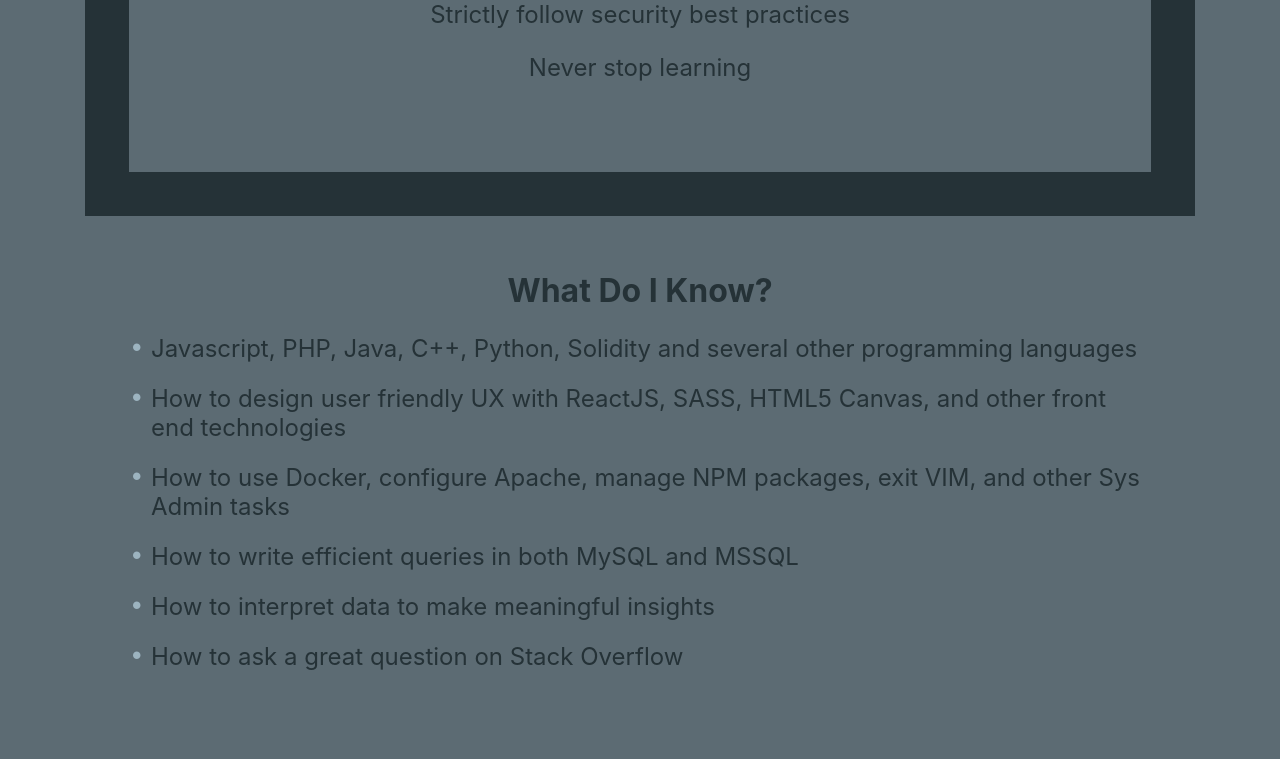
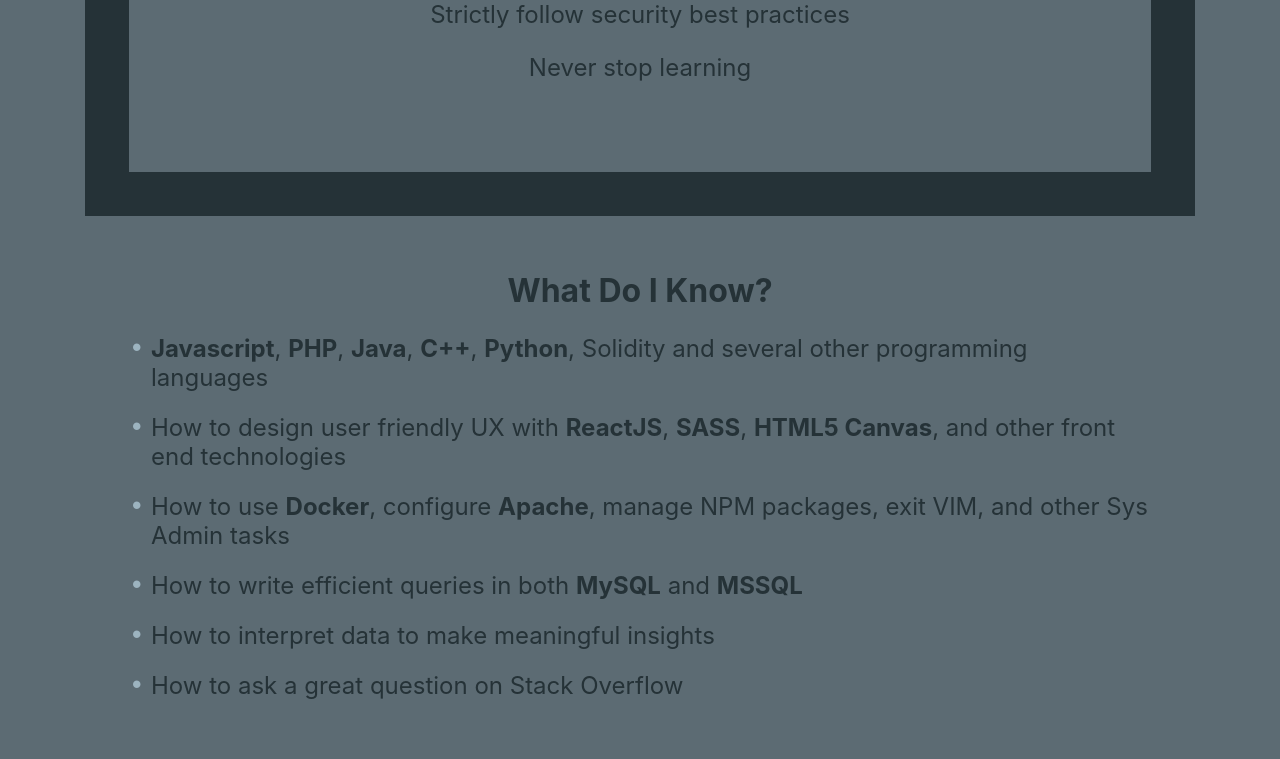
Before and after one commit to CeponisM/Resume-App, a React (Create React App) app: page / in a window 1280 px wide. Shown: the part 1429-2188 px from the top of the page. Built offline with nearby package versions, Linux system fonts and the light colour scheme.

Commit message:
Updated styling

```diff
--- a/src/App.css
+++ b/src/App.css
@@ -165,6 +165,8 @@
 }
 
 .website-title {
+  color: #E0FBFC;
+  font-style: italic;
   font-size: 18px;
   margin: 0;
   z-index: 2;
@@ -317,8 +319,6 @@
 }
 
 .google-map-container {
-  width: 100%;
-  height: 400px;
   padding-top: 9px;
   padding-bottom: 33px;
 }
@@ -326,3 +326,9 @@
 .google-map-container iframe {
   z-index: 2;
 }
+
+@media (max-width: 792px) {
+  .google-map-container iframe {
+    width: 100%;
+  }
+}
--- a/src/App.js
+++ b/src/App.js
@@ -43,7 +43,7 @@
       name: 'Shortest Distance GPS',
       url: 'https://MCeponis.com/3',
       image: gps,
-      info: 'Sortest Distance GPS using Apis'
+      info: 'Sortest Distance GPS using APIs'
     },
     {
       name: 'Starbucks Clone',
@@ -155,7 +155,7 @@
                 <FontAwesomeIcon icon={faGithub} />
                 <span>CeponisM on GitHub</span>
               </a>
-              {/* <a href="https://www.linkedin.com/in/CeponisM" target="_blank" rel="noopener noreferrer" className="social-link linkedin-link">
+              {/* <a href="https://www.linkedin.com/in/" target="_blank" rel="noopener noreferrer" className="social-link linkedin-link">
                 <FontAwesomeIcon icon={faLinkedin} />
                 <span>CeponisM on LinkedIn</span>
               </a> */}
@@ -209,10 +209,10 @@
 
             <div className='websites-container-content2'>
               <ul>
-                <li>Javascript, PHP, Java, C++, Python, Solidity and several other programming languages</li>
-                <li>How to design user friendly UX with ReactJS, SASS, HTML5 Canvas, and other front end technologies</li>
-                <li>How to use Docker, configure Apache, manage NPM packages, exit VIM, and other Sys Admin tasks</li>
-                <li>How to write efficient queries in both MySQL and MSSQL</li>
+                <li><b>Javascript</b>, <b>PHP</b>, <b>Java</b>, <b>C++</b>, <b>Python</b>, Solidity and several other programming languages</li>
+                <li>How to design user friendly UX with <b>ReactJS</b>, <b>SASS</b>, <b>HTML5 Canvas</b>, and other front end technologies</li>
+                <li>How to use <b>Docker</b>, configure <b>Apache</b>, manage NPM packages, exit VIM, and other Sys Admin tasks</li>
+                <li>How to write efficient queries in both <b>MySQL</b> and <b>MSSQL</b></li>
                 <li>How to interpret data to make meaningful insights</li>
                 <li>How to ask a great question on Stack Overflow</li>
               </ul>
```
